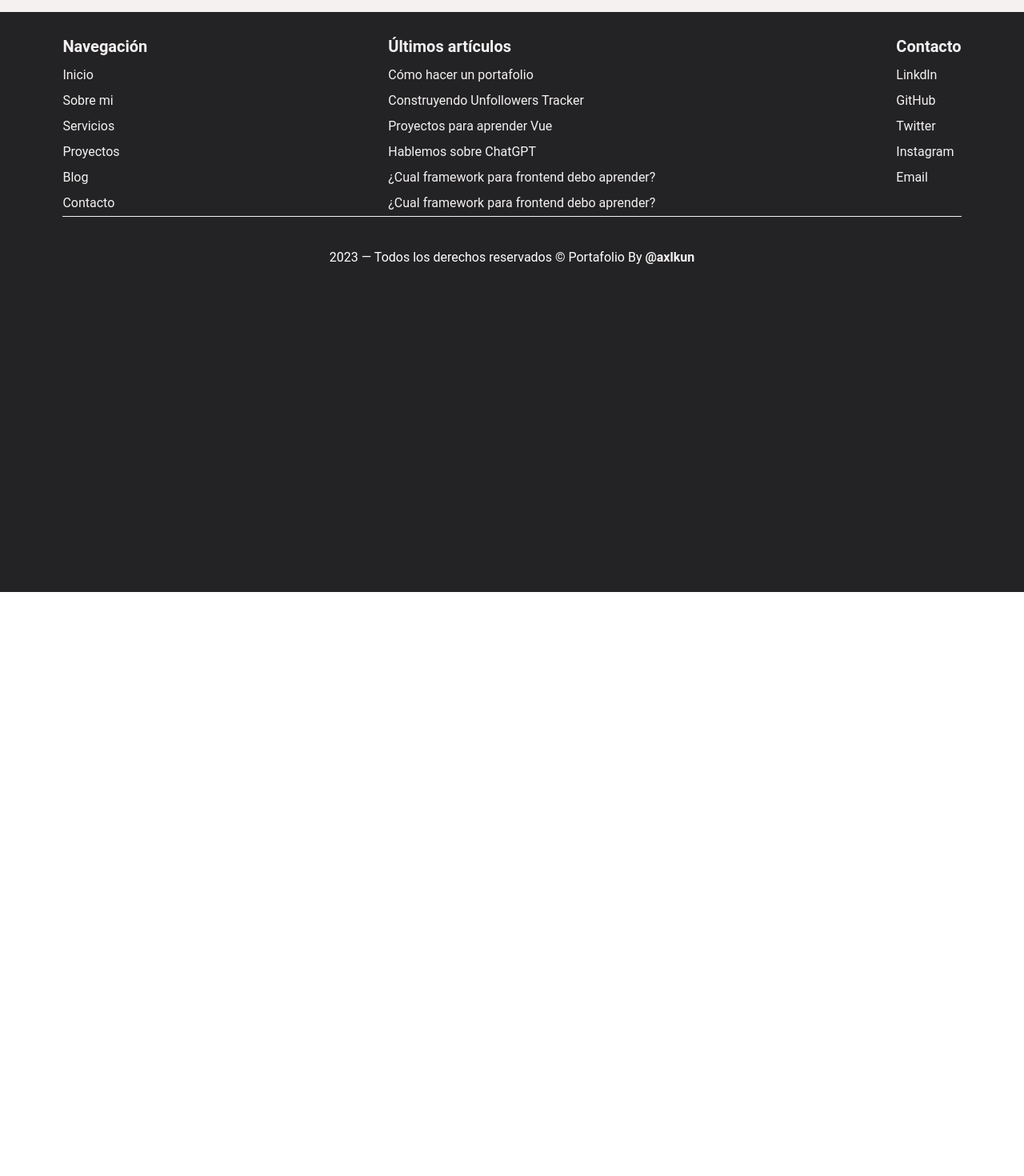
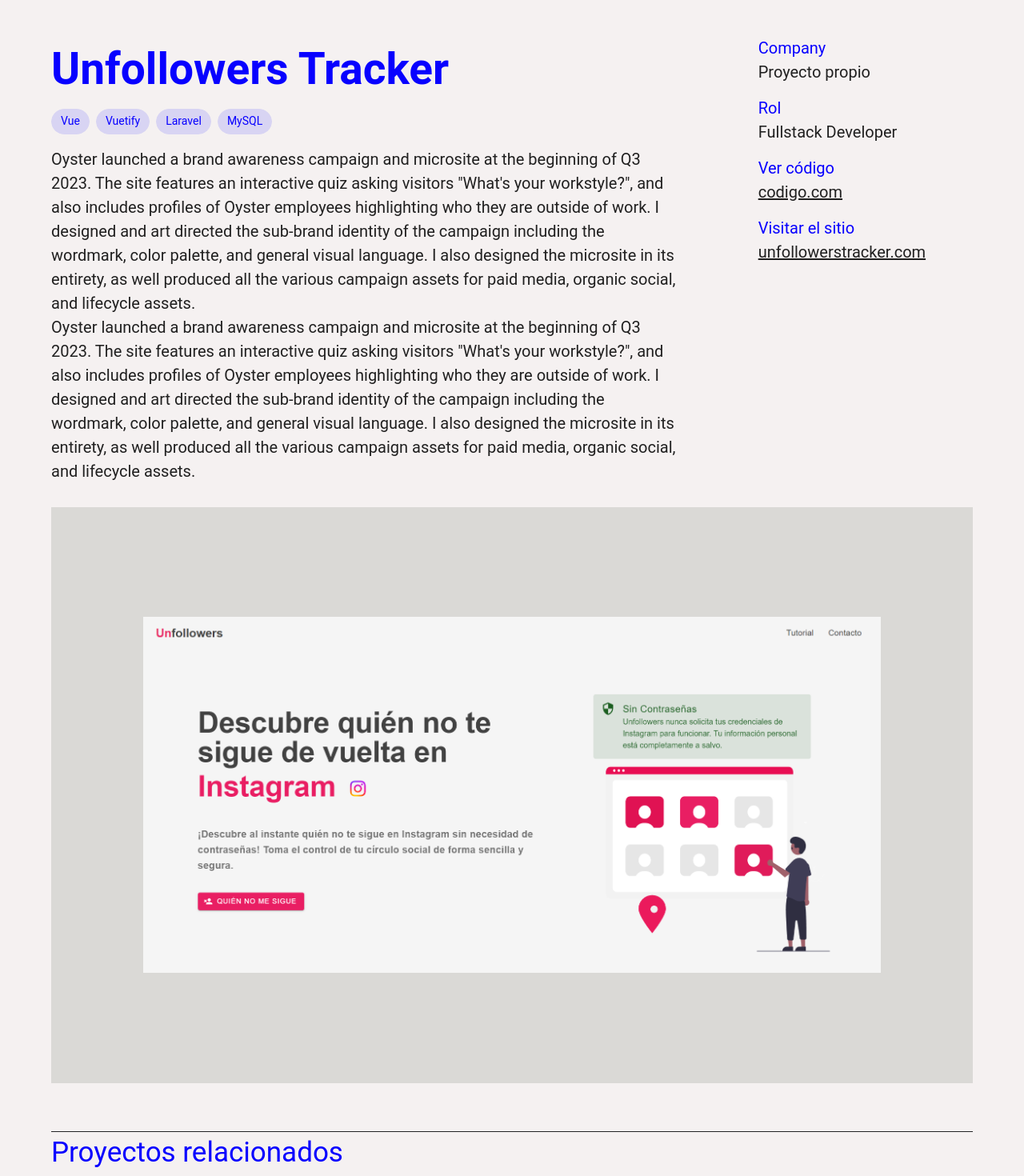
Before and after one commit to axlkun/Axel-Portfolio-2023, a Vue app: page /blog/article in a window 1280 px wide. Shown: the part 60-1530 px from the top of the page at 80% size. Before the commit the page ends 800 px from the top, so only its background shows below. Built offline with nearby package versions, Linux system fonts and the light colour scheme.

Commit message:
creating the article view

```diff
--- a/src/components/ArticlesList.vue
+++ b/src/components/ArticlesList.vue
@@ -1,6 +1,6 @@
 <template>
     <v-sheet class="articles">
-        <v-sheet v-for="article in blogEntry" class="article-entry">
+        <v-sheet v-for="article in blogEntry" class="article-entry" @click="redirectToArticle">
             <v-sheet class="img-container">
                 <v-img class="img" :src="imgBlog"></v-img>
                 <p>{{ article.date }}</p>
@@ -36,6 +36,13 @@
     data: () => ({
         imgBlog
     }),
+
+    methods: {
+        redirectToArticle() {
+            this.$router.push('/blog/article');
+            window.scrollTo(0, 0);
+        }
+    }
 
 }
 </script>
--- a/src/router.js
+++ b/src/router.js
@@ -3,12 +3,14 @@
 import Work from './views/Work.vue';
 import Blog from './views/Blog.vue';
 import Project from './views/Project.vue';
+import Article from './views/Article.vue';
 
 const routes = [
   { path: '/', component: Home },
   { path: '/work', component: Work },
   { path: '/blog', component: Blog },
   { path: '/work/project', component: Project },
+  { path: '/blog/article', component: Article },
 
 ];
 
--- /dev/null
+++ b/src/views/Article.vue
@@ -0,0 +1,248 @@
+<template>
+    <v-sheet class="project">
+
+        <v-sheet class="container">
+
+            <v-sheet class="img-container">
+                <img :src="imgUnfollowersTracker" alt="Imagen About Me" loading="lazy" />
+            </v-sheet>
+
+            <v-sheet class="description-container">
+                <v-sheet class="project-data">
+                    <v-sheet class="project-description">
+                        <v-sheet class="title">
+                            <h1>Unfollowers Tracker</h1>
+                        </v-sheet>
+
+                        <v-sheet class="d-flex flex-wrap justify-start mt-2 mb-2">
+                            <v-chip class="mr-2 mb-2" color="#0801ff">
+                                Vue
+                            </v-chip>
+                            <v-chip class="mr-2 mb-2" color="#0801ff">
+                                Vuetify
+                            </v-chip>
+                            <v-chip class="mr-2 mb-2" color="#0801ff">
+                                Laravel
+                            </v-chip>
+                            <v-chip class="mr-2 mb-2" color="#0801ff">
+                                MySQL
+                            </v-chip>
+                        </v-sheet>
+
+                        <v-sheet class="description">
+                            <p>Oyster launched a brand awareness campaign and microsite at the beginning of Q3 2023. The
+                                site
+                                features an interactive quiz asking visitors "What's your workstyle?", and also includes
+                                profiles of Oyster employees highlighting who they are outside of work. I designed and art
+                                directed the sub-brand identity of the campaign including the wordmark, color palette, and
+                                general visual language. I also designed the microsite in its entirety, as well produced all
+                                the
+                                various campaign assets for paid media, organic social, and lifecycle assets.</p>
+                            <p>Oyster launched a brand awareness campaign and microsite at the beginning of Q3 2023. The
+                                site
+                                features an interactive quiz asking visitors "What's your workstyle?", and also includes
+                                profiles of Oyster employees highlighting who they are outside of work. I designed and art
+                                directed the sub-brand identity of the campaign including the wordmark, color palette, and
+                                general visual language. I also designed the microsite in its entirety, as well produced all
+                                the
+                                various campaign assets for paid media, organic social, and lifecycle assets.</p>
+                        </v-sheet>
+                    </v-sheet>
+
+                    <v-sheet class="project-info">
+                        <v-sheet class="link-container">
+                            <h3>Company</h3>
+                            <p>Proyecto propio</p>
+                        </v-sheet>
+                        <v-sheet class="link-container">
+                            <h3>Rol</h3>
+                            <p>Fullstack Developer</p>
+                        </v-sheet>
+                        <v-sheet class="link-container">
+                            <h3>Ver código</h3>
+                            <p class="link">codigo.com</p>
+                        </v-sheet>
+                        <v-sheet class="link-container">
+                            <h3>Visitar el sitio</h3>
+                            <p class="link">unfollowerstracker.com</p>
+                        </v-sheet>
+                    </v-sheet>
+                </v-sheet>
+            </v-sheet>
+
+
+        </v-sheet>
+
+        <relatedProjects :projectsList="projects"></relatedProjects>
+
+        <contactSection></contactSection>
+    </v-sheet>
+</template>
+
+<script>
+import relatedProjects from '../components/RelatedProjects.vue';
+import contactSection from '../components/ContactSection.vue';
+
+import imgUnfollowersTracker from '../assets/UnfollowersTracker.png'
+import imgValidacionExpedientes from '../assets/welldex-logo.jpeg'
+import imgCargaDatastageGral from '../assets/CargaDatastageGeneral.png'
+
+export default {
+
+    components: {
+        relatedProjects,
+        contactSection
+    },
+
+    data: () => ({
+
+        imgUnfollowersTracker,
+
+        projects: [
+            {
+                name: "Unfollowers Tracker",
+                description: "Aplicación web para conocer quien no te sigue de vuelta en Instagram",
+                type: "Proyecto propio",
+                stack: ["Vue", "Vuetify", "Laravel", "MySQL"],
+                image: imgUnfollowersTracker,
+                icon: "mdi mdi-folder-heart-outline"
+            },
+            {
+                name: "API Validación de Expedientes",
+                description: "API para validar y verificar expedientes de operaciones aduaneras",
+                type: "Welldex Internacional",
+                stack: ["PHP", "Python", "MySQL", "SQLServer", "CloudStorage"],
+                image: imgValidacionExpedientes,
+                icon: "mdi mdi-domain"
+            },
+            {
+                name: "Carga Datastage General",
+                description: "Módulo que permite subir el Datastage nacional a BigQuery",
+                type: "Welldex Internacional",
+                stack: ["Vue", "Vuetify", "PHP", "MySQL", "BigQuery"],
+                image: imgCargaDatastageGral,
+                icon: "mdi mdi-domain"
+            }
+        ]
+    }),
+
+}
+</script>
+
+<style scoped>
+.project {
+    background-color: var(--primary-background);
+}
+
+.container {
+    max-width: 90%;
+    background: transparent;
+    margin: 0 auto;
+    display: flex;
+    flex-direction: column;
+    justify-content: center;
+    align-items: center;
+
+    @media only screen and (min-width: 1024px) {
+        max-width: 90%;
+        flex-direction: column-reverse;
+    }
+}
+
+.container * {
+    background: inherit;
+}
+
+.title {
+    font-size: 35px;
+    font-weight: bold;
+    color: var(--primary-blue);
+    text-align: start;
+
+    @media only screen and (min-width: 1024px) {
+        font-size: 55px;
+
+    }
+
+}
+
+.img-container {
+
+    width: 100%;
+    background-color: var(--primary-grey);
+    display: flex;
+    flex-direction: column;
+    justify-content: center;
+    align-items: center;
+
+    @media only screen and (min-width: 1024px) {
+        margin-bottom: 60px;
+        min-height: 90vh;
+
+    }
+}
+
+.img-container img {
+    width: 100%;
+    height: 100%;
+
+    @media only screen and (min-width: 1024px) {
+        width: 80%;
+    }
+}
+
+.description-container {
+    display: flex;
+    flex-direction: column;
+    align-items: center;
+    justify-content: center;
+    min-height: 70vh;
+
+    @media only screen and (min-width: 1024px) {
+        margin-top: 30px;
+    }
+
+}
+
+.project-data {
+    display: flex;
+    flex-direction: column;
+    margin-bottom: 30px;
+    gap: 30px;
+
+    @media only screen and (min-width: 1024px) {
+        flex-direction: row;
+        font-size: 20px;
+
+    }
+}
+
+.project-description {
+    flex: 70%;
+}
+
+.project-info {
+    flex: 30%;
+    display: flex;
+    flex-direction: column;
+    text-align: start;
+    gap: 15px;
+
+    @media only screen and (min-width: 1024px) {
+
+        align-items: center;
+    }
+}
+
+.link-container {
+    width: 200px;
+}
+
+.project-info h3 {
+    color: var(--primary-blue);
+}
+
+.link {
+    text-decoration: underline;
+}
+</style>
```
